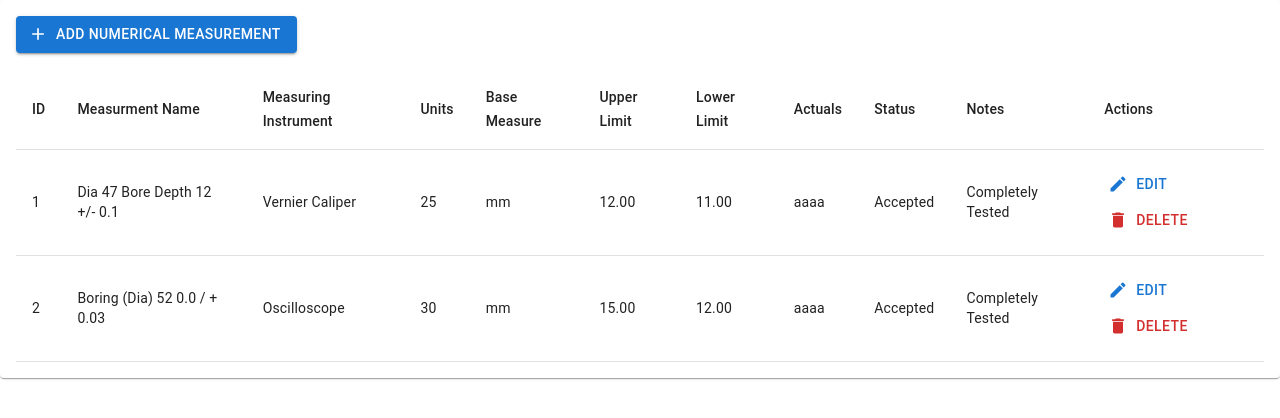
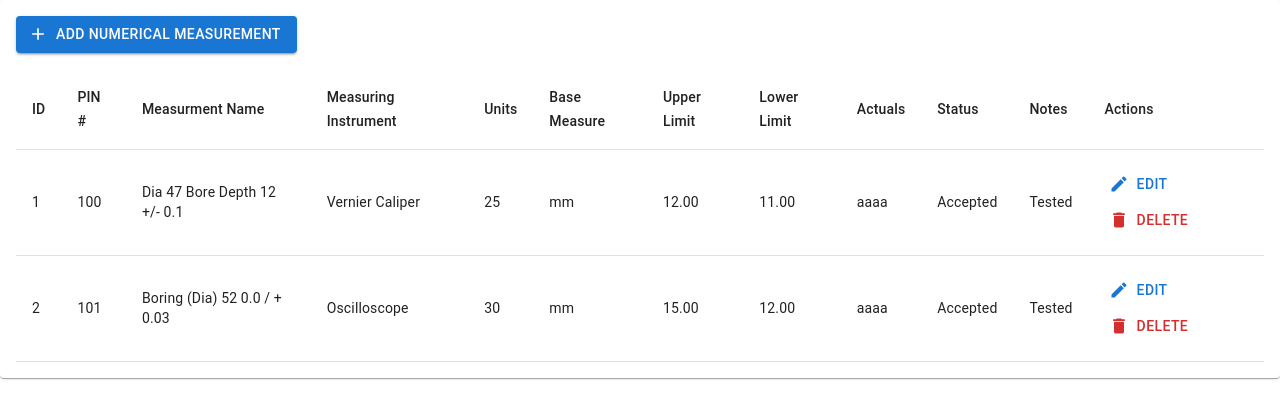
Before and after one commit to Gopinath-Paidakal/Examples-React-Testing, a React (Create React App) app: page / in a window 1280 px wide. Shown: the top 418 px of the page. Built offline with nearby package versions, Linux system fonts and the light colour scheme.

Commit message:
CRUDTable

```diff
--- a/src/CRUDTableInsp.js
+++ b/src/CRUDTableInsp.js
@@ -20,24 +20,24 @@ const initialData = [
 //   { id: 1, name: "Alice", age: 25, email: "alice@example.com" },
 //   { id: 2, name: "Bob", age: 30, email: "bob@example.com" },
 //   { id: 3, name: "Charlie", age: 35, email: "charlie@example.com" },
-  { id: 1, measurementName: "Dia 47 Bore Depth 12 +/- 0.1", measuringInstrument: "Vernier Caliper",
+  { id: 1, pinNo: "100", measurementName: "Dia 47 Bore Depth 12 +/- 0.1", measuringInstrument: "Vernier Caliper",
            units: 25, baseMeasure: "mm", upperLimit: "12.00", lowerLimit: "11.00",
-           actuals: "aaaa", status: "Accepted", notes: "Completely Tested" },
-  { id: 2, measurementName: "Boring (Dia) 52 0.0 / + 0.03", measuringInstrument: "Oscilloscope",
+           actuals: "aaaa", status: "Accepted", notes: "Tested" },
+  { id: 2, pinNo: "101", measurementName: "Boring (Dia) 52 0.0 / + 0.03", measuringInstrument: "Oscilloscope",
           units: 30, baseMeasure: "mm", upperLimit: "15.00", lowerLimit: "12.00",
-          actuals: "aaaa", status: "Accepted", notes: "Completely Tested" },
+          actuals: "aaaa", status: "Accepted", notes: "Tested" },
 ];
 
 export default function CRUDTableInsp() {
   const [data, setData] = useState(initialData);
   const [open, setOpen] = useState(false);
   const [editing, setEditing] = useState(null);
-  const [form, setForm] = useState({ id: "", measurementName: "", measuringInstrument: "", units: "",
+  const [form, setForm] = useState({ id: "", pinNo:"", measurementName: "", measuringInstrument: "", units: "",
                                     baseMeasure: "", upperLimit: "", lowerLimit: "",
                                     actuals: "", status: "", notes: "" });
 
   // Open modal for editing or adding
-  const handleOpen = (row = { id: "", measurementName: "", measuringInstrument: "", units: "",
+  const handleOpen = (row = { id: "", pinNo:"", measurementName: "", measuringInstrument: "", units: "",
                             baseMeasure: "", upperLimit: "", lowerLimit: "",
                             actuals: "", status: "", notes: "" }) => {
     setForm(row);
@@ -86,6 +86,7 @@ export default function CRUDTableInsp() {
           <TableHead>
             <TableRow>
               <TableCell>ID</TableCell>
+              <TableCell>PIN #</TableCell>
               <TableCell>Measurment Name</TableCell>
               <TableCell>Measuring Instrument</TableCell>
               <TableCell>Units</TableCell>
@@ -106,6 +107,7 @@ export default function CRUDTableInsp() {
             {data.map((row) => (
               <TableRow key={row.id}>
                 <TableCell>{row.id}</TableCell>
+                <TableCell>{row.pinNo}</TableCell>
                 <TableCell>{row.measurementName}</TableCell>
                 <TableCell>{row.measuringInstrument}</TableCell>
                 <TableCell>{row.units}</TableCell>
@@ -137,6 +139,7 @@ export default function CRUDTableInsp() {
       <Dialog open={open} onClose={handleClose}>
         <DialogTitle>{editing ? "Edit Numerical Measurement" : "Add Numerical Measurement"}</DialogTitle>
         <DialogContent>
+          <TextField label="PIN #" name="pinNo" fullWidth margin="dense" value={form.pinNo} onChange={handleChange} />
           <TextField label="Measurement Name" name="measurementName" fullWidth margin="dense" value={form.measurementName} onChange={handleChange} />
           <TextField label="Measuring Instrument" name="measuringInstrument" fullWidth margin="dense" value={form.measuringInstrument} onChange={handleChange} />
           <TextField label="Units" name="units" fullWidth margin="dense" value={form.units} onChange={handleChange} />
```
